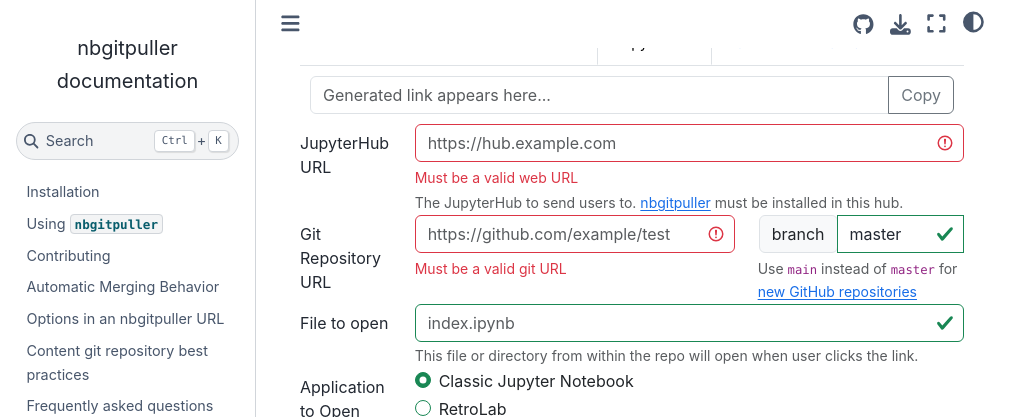
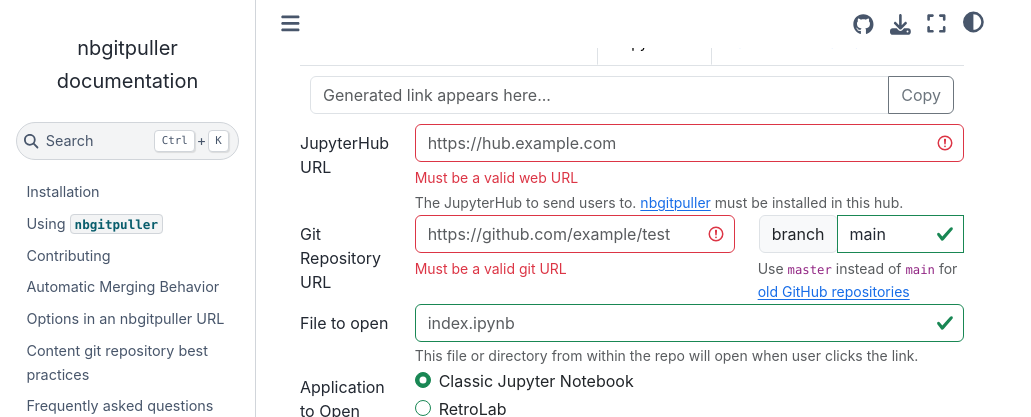
Before and after one commit to jupyterhub/nbgitpuller, a Sphinx documentation site: the page built from docs/link.rst, in a window 1280 px wide and 900 px high, scrolled down 302 px. Shown: the top 417 px of the window, without its empty margins (0-1031 px from the left). Built offline with Sphinx 7.4.7 and the Sphinx Book theme 1.1.4, drawn with Linux system fonts in a browser that asks for light colours.

Commit message:
Default to 'main' in nbgitpuller link generator
A much simpler version of https://github.com/jupyterhub/nbgitpuller/pull/337,
which defaults to `main` as that's the norm for most repos now,
and recommends switching to `master` for older repos.

This sidesteps the issues around different behavior with HEAD
for the binder vs regular nbgitpuller launch behavior, which
stumped https://github.com/jupyterhub/nbgitpuller/pull/337#issuecomment-1885914260

```diff
--- a/docs/link.rst
+++ b/docs/link.rst
@@ -91,11 +91,11 @@
                  <div class="input-group-prepend">
                    <span class="input-group-text" id="branch-prepend-label">branch</span>
                  </div>
-                 <input name="branch" id="branch" type="text" class="form-control" value="master" aria-label="Branch Name" aria-describedby="branch-prepend-label">
+                 <input name="branch" id="branch" type="text" class="form-control" value="main" aria-label="Branch Name" aria-describedby="branch-prepend-label">
                  <small class="form-text text-muted">
-                    Use <code>main</code> instead of <code>master</code> for
+                    Use <code>master</code> instead of <code>main</code> for
                     <a href="https://github.blog/changelog/2020-10-01-the-default-branch-for-newly-created-repositories-is-now-main/">
-                    new GitHub repositories</a>
+                    old GitHub repositories</a>
                  </small>
                  <div class="invalid-feedback">
                     Must specify a branch name
```
